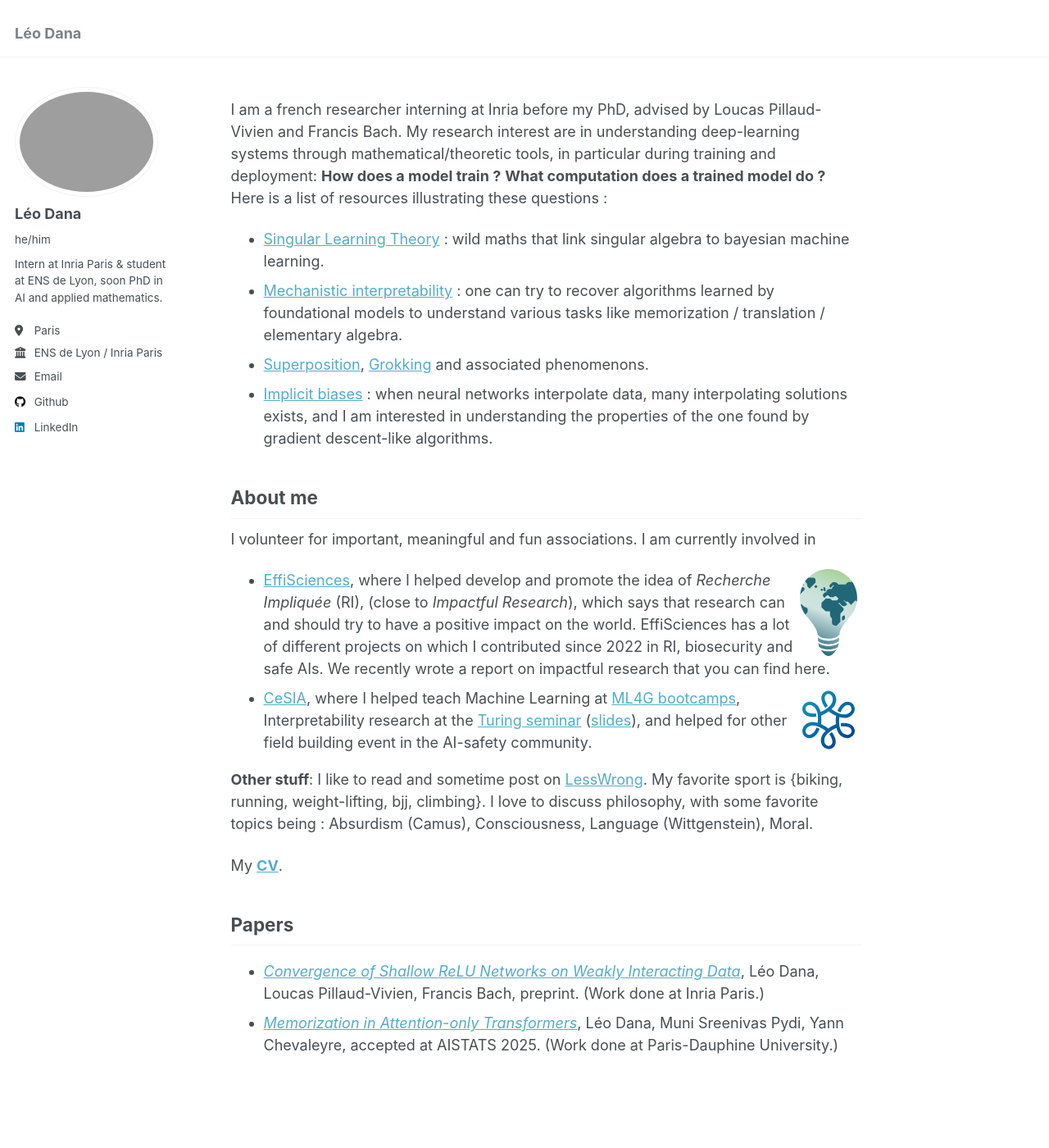
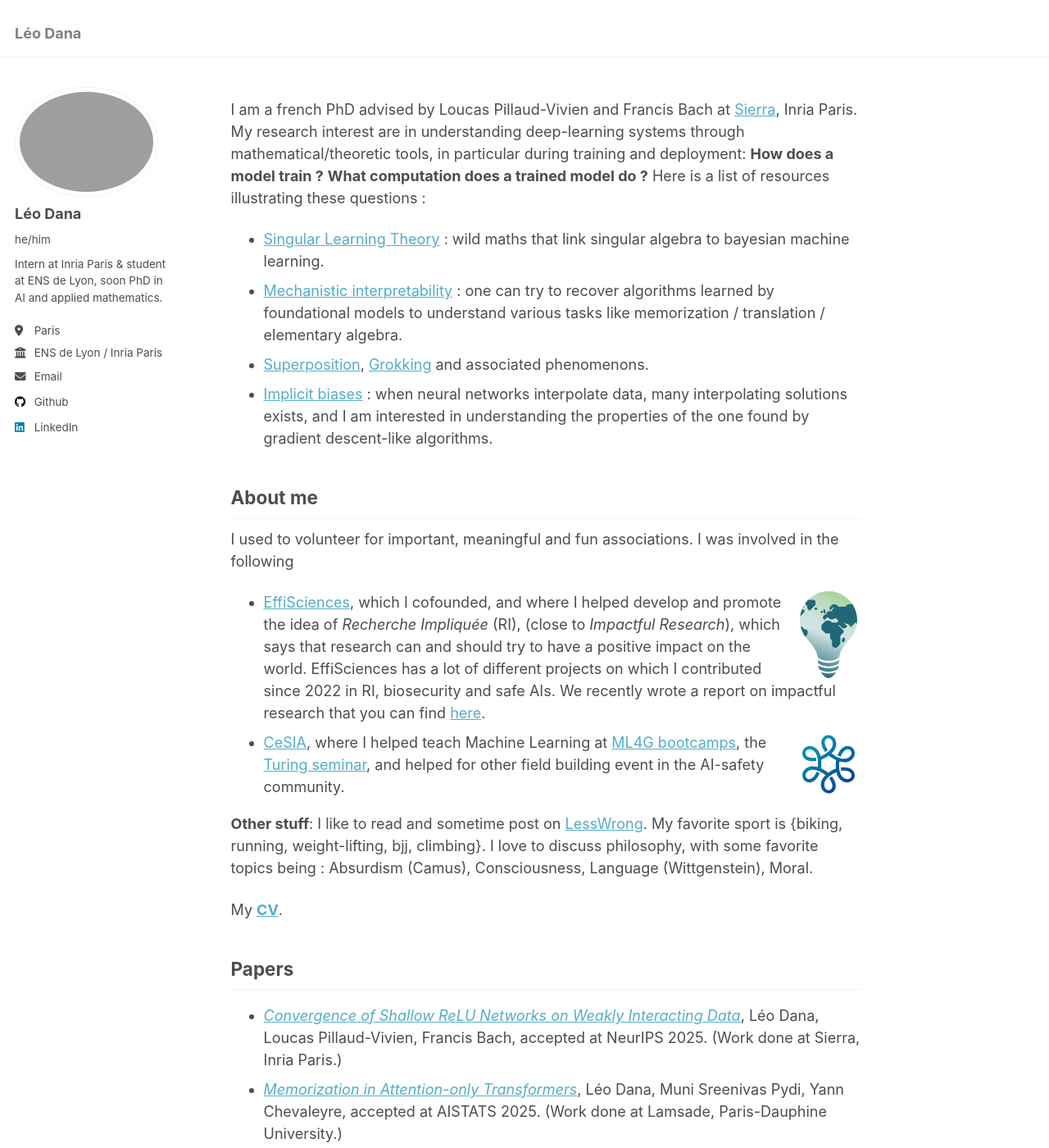
Before and after one commit to leodana2000/leodana2000.github.io, a Jekyll site: the page built from _pages/about.md, in a window 1280 px wide and 1400 px high. Shown: the whole window at 82% size. Built offline with Jekyll 4.4.1, drawn with Linux system fonts in a browser that asks for light colours.

Commit message:
14/10/2025

```diff
--- a/_pages/about.md
+++ b/_pages/about.md
@@ -7,16 +7,16 @@ redirect_from:
   - /about.html
 ---
 
-I am a french researcher interning at Inria before my PhD, advised by Loucas Pillaud-Vivien and Francis Bach. My research interest are in understanding deep-learning systems through mathematical/theoretic tools, in particular during training and deployment: **How does a model train ?** **What computation does a trained model do ?** Here is a list of resources illustrating these questions :
+I am a french PhD advised by Loucas Pillaud-Vivien and Francis Bach at [Sierra](https://sierra-mlopt.github.io/), Inria Paris. My research interest are in understanding deep-learning systems through mathematical/theoretic tools, in particular during training and deployment: **How does a model train ?** **What computation does a trained model do ?** Here is a list of resources illustrating these questions :
 * [Singular Learning Theory](https://www.lesswrong.com/s/mqwA5FcL6SrHEQzox) : wild maths that link singular algebra to bayesian machine learning.
 * [Mechanistic interpretability](https://www.neelnanda.io/mechanistic-interpretability) : one can try to recover algorithms learned by foundational models to understand various tasks like memorization / translation / elementary algebra.
 * [Superposition](https://transformer-circuits.pub/2022/toy_model/index.html), [Grokking](https://www.neelnanda.io/grokking-paper) and associated phenomenons.
 * [Implicit biases](https://arxiv.org/abs/2206.00939) : when neural networks interpolate data, many interpolating solutions exists, and I am interested in understanding the properties of the one found by gradient descent-like algorithms.
 
 ## About me
-I volunteer for important, meaningful and fun associations. I am currently involved in
-* <img align="right" width = "80" height="80" src="images/effilogo.svg"> [EffiSciences](https://www.effisciences.org/fr), where I helped develop and promote the idea of *Recherche Impliquée* (RI), (close to *Impactful Research*), which says that research can and should try to have a positive impact on the world. EffiSciences has a lot of different projects on which I contributed since 2022 in RI, biosecurity and safe AIs. We recently wrote a report on impactful research that you can find here.
-* <img align="right" width = "80" height="80" src="images/cesialogo2.svg"> [CeSIA](https://www.securite-ia.fr/), where I helped teach Machine Learning at [ML4G bootcamps](https://www.ml4good.org/), Interpretability research at the [Turing seminar](https://www.master-mva.com/cours/seminaire-turing/) ([slides](Slides/Turing seminar MVA 24_25 - Interpretability .pdf)), and helped for other field building event in the AI-safety community.
+I used to volunteer for important, meaningful and fun associations. I was involved in the following
+* <img align="right" width = "80" height="80" src="images/effilogo.svg"> [EffiSciences](https://www.effisciences.org/fr), which I cofounded, and where I helped develop and promote the idea of *Recherche Impliquée* (RI), (close to *Impactful Research*), which says that research can and should try to have a positive impact on the world. EffiSciences has a lot of different projects on which I contributed since 2022 in RI, biosecurity and safe AIs. We recently wrote a report on impactful research that you can find [here](https://www.effisciences.org/en/rapport-recherche-impliquee).
+* <img align="right" width = "80" height="80" src="images/cesialogo2.svg"> [CeSIA](https://www.securite-ia.fr/), where I helped teach Machine Learning at [ML4G bootcamps](https://www.ml4good.org/), the [Turing seminar](https://www.master-mva.com/cours/seminaire-turing/), and helped for other field building event in the AI-safety community.
 
 **Other stuff**: I like to read and sometime post on [LessWrong](https://www.lesswrong.com/users/wcargo). My favorite sport is {biking, running, weight-lifting, bjj, climbing}. I love to discuss philosophy, with some favorite topics being : Absurdism (Camus), Consciousness, Language (Wittgenstein), Moral.
 
@@ -24,5 +24,5 @@ My [**CV**](CV copie.pdf).
 
 ## Papers
 
-* [*Convergence of Shallow ReLU Networks on Weakly Interacting Data*](https://arxiv.org/pdf/2502.16977), Léo Dana, Loucas Pillaud-Vivien, Francis Bach, preprint. (Work done at Inria Paris.)
-* [*Memorization in Attention-only Transformers*](https://arxiv.org/abs/2411.10115), Léo Dana, Muni Sreenivas Pydi, Yann Chevaleyre, accepted at AISTATS 2025. (Work done at Paris-Dauphine University.)
+* [*Convergence of Shallow ReLU Networks on Weakly Interacting Data*](https://arxiv.org/pdf/2502.16977), Léo Dana, Loucas Pillaud-Vivien, Francis Bach, accepted at NeurIPS 2025. (Work done at Sierra, Inria Paris.)
+* [*Memorization in Attention-only Transformers*](https://arxiv.org/abs/2411.10115), Léo Dana, Muni Sreenivas Pydi, Yann Chevaleyre, accepted at AISTATS 2025. (Work done at Lamsade, Paris-Dauphine University.)
```
Also changed, not shown: 1 other file.
